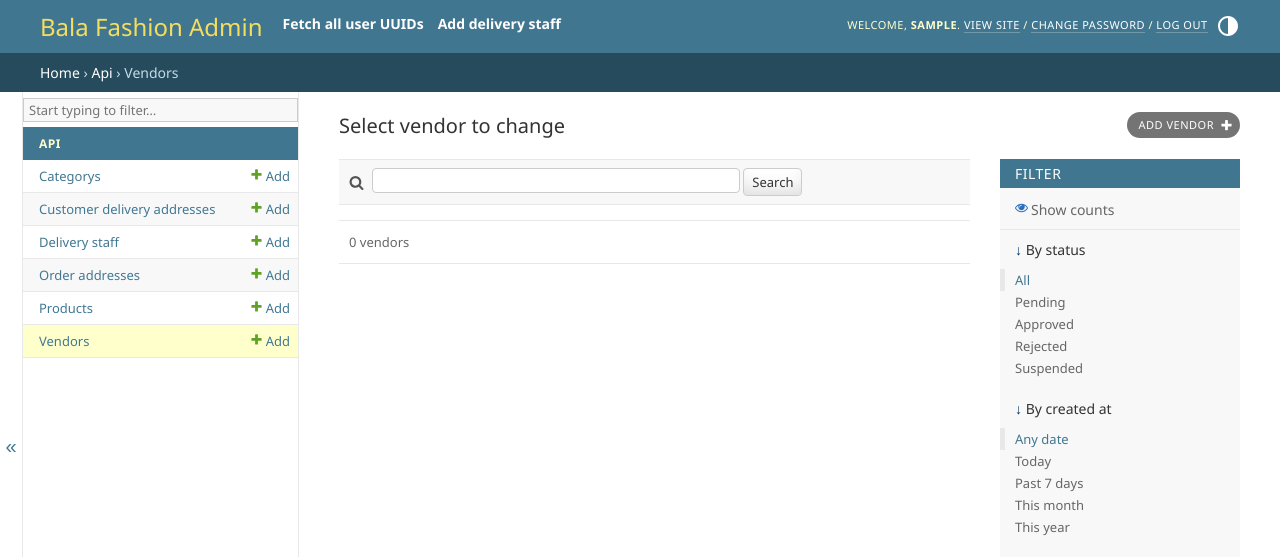
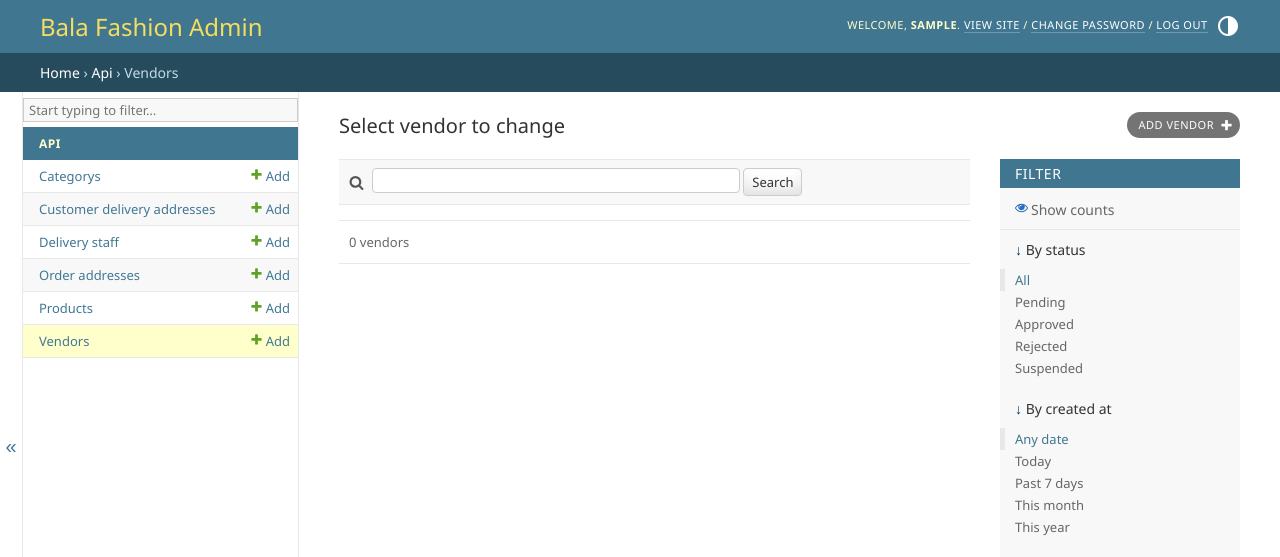
Before and after one commit to balatechitsolutions/Bala-Fashion-Rayachoty, a Django app: page /admin/api/vendor/ in a window 1280 px wide. Shown: the top 557 px of the page. Run offline with Django 5.2, Linux system fonts and the light colour scheme; the visitor is signed in with stand-in values (Sample User, id 1); data that the repository does not hold is empty; parts of the project's set-up code (start-up, migrations or seed data) failed here and were passed over; some libraries are stand-ins or nearby versions.

Commit message:
Remove staff action links from admin header

```diff
--- a/bala-fashion-rayachoty-web/backend/templates/admin/base_site.html
+++ b/bala-fashion-rayachoty-web/backend/templates/admin/base_site.html
@@ -1,8 +1,4 @@
 {% extends "admin/base.html" %}
 {% block branding %}
 <div id="site-name"><a href="{% url 'admin:index' %}">Bala Fashion Admin</a></div>
-<div style="display:flex;gap:14px;align-items:center;padding:4px 0 10px">
-  <a href="/admin/user-uuids/" style="font-weight:600">Fetch all user UUIDs</a>
-  <a href="/admin/api_deliverystaff/add/" style="font-weight:600">Add delivery staff</a>
-</div>
 {% endblock %}
```
